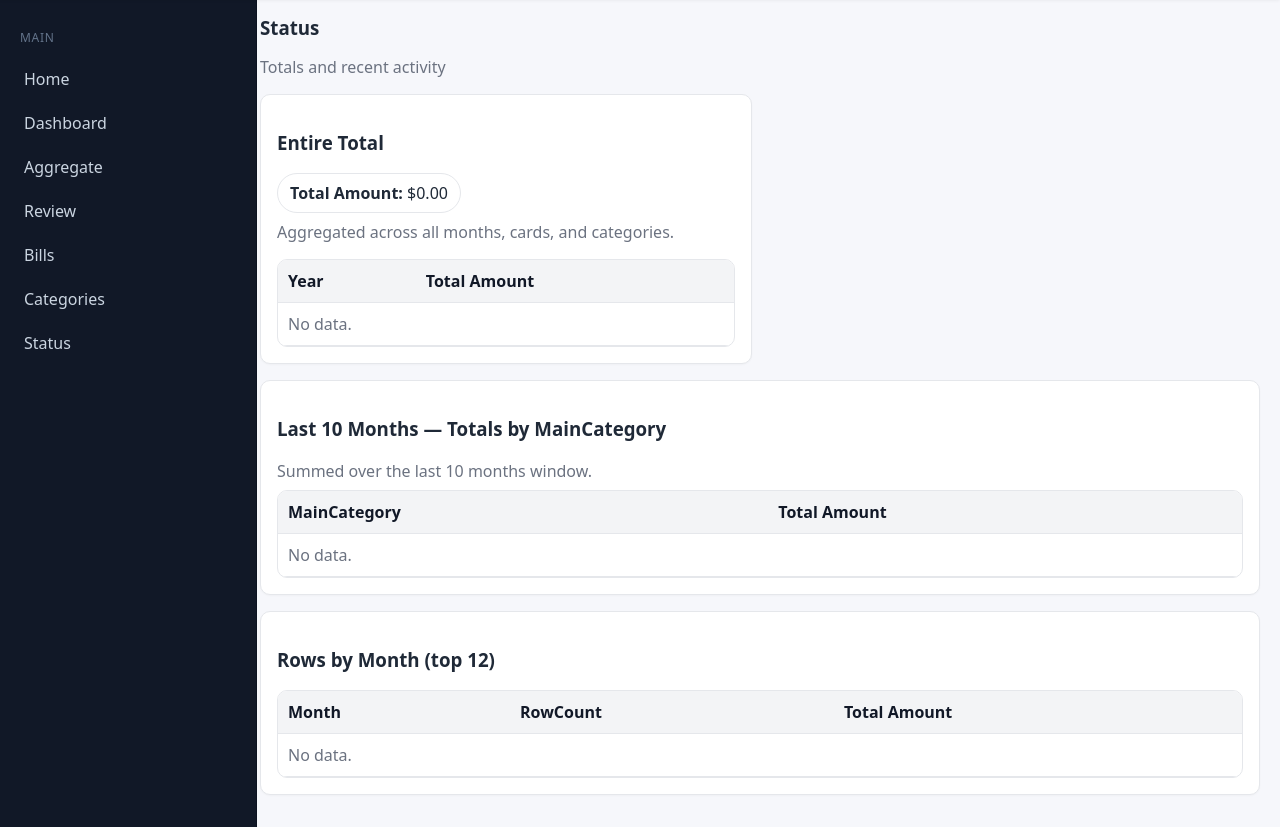
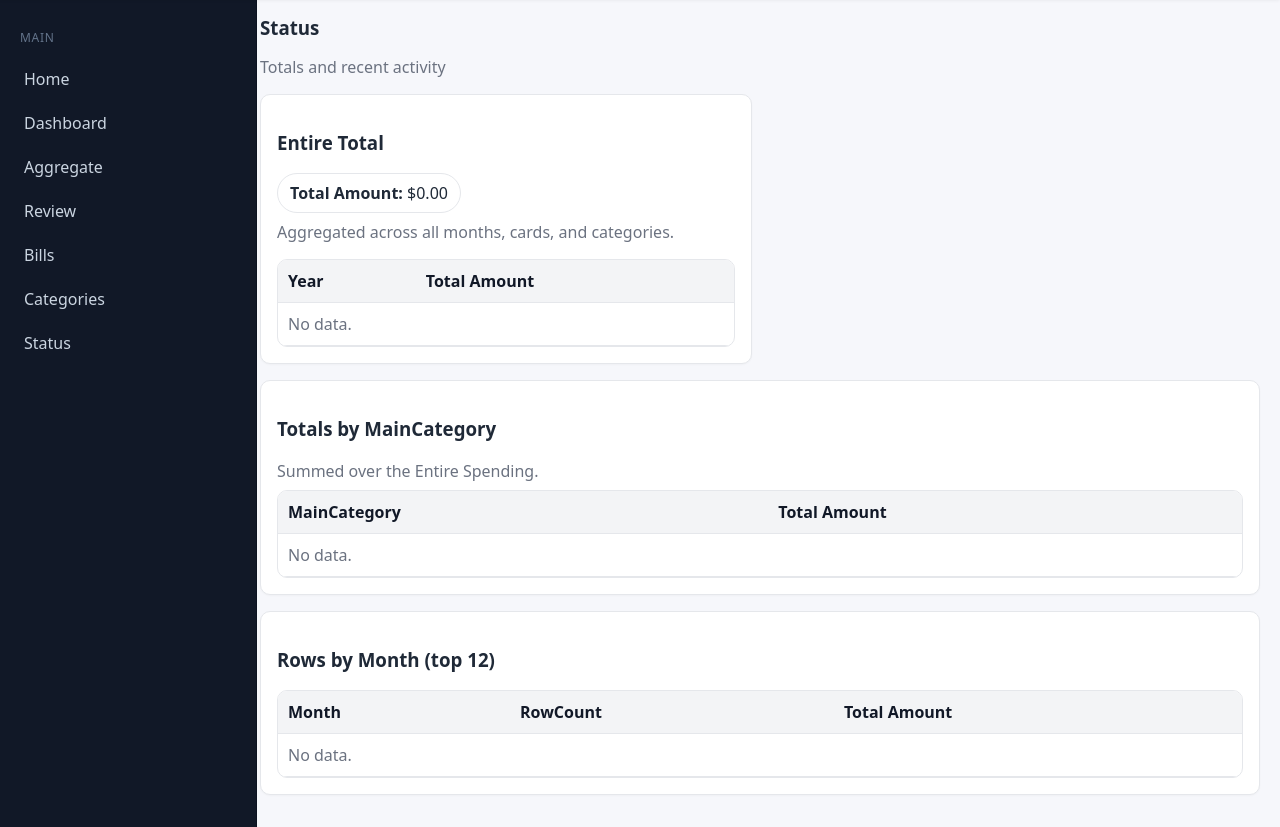
Before and after one commit to pdeepanraj/expensetracker, a Flask app: template templates/status.html in a window 1280 px wide. Shown: the part 57-884 px from the top of the page. Run offline with Flask 3, Linux system fonts and the light colour scheme; the template is opened without the code that fills it, so the values that code supplies are empty.

Commit message:
Update status.html

```diff
--- a/templates/status.html
+++ b/templates/status.html
@@ -52,8 +52,8 @@
 
     <!-- Last 10 months by MainCategory -->
     <div class="card">
-      <h3>Last 10 Months — Totals by MainCategory</h3>
-      <p class="muted" style="margin-bottom:8px;">Summed over the last 10 months window.</p>
+      <h3>Totals by MainCategory</h3>
+      <p class="muted" style="margin-bottom:8px;">Summed over the Entire Spending.</p>
       <div class="table-scroll">
         <table>
           <thead>
```
